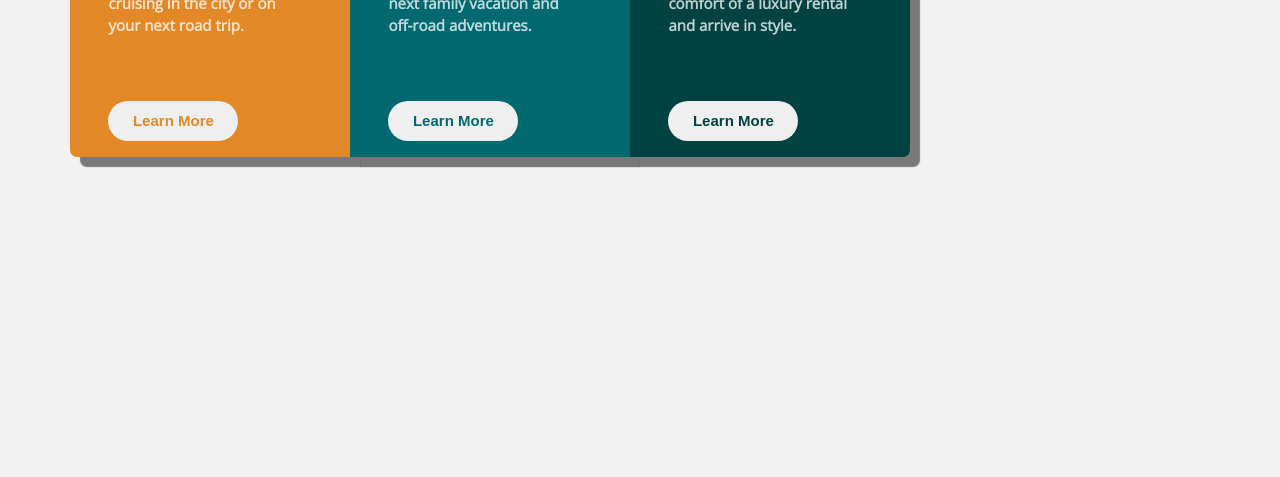
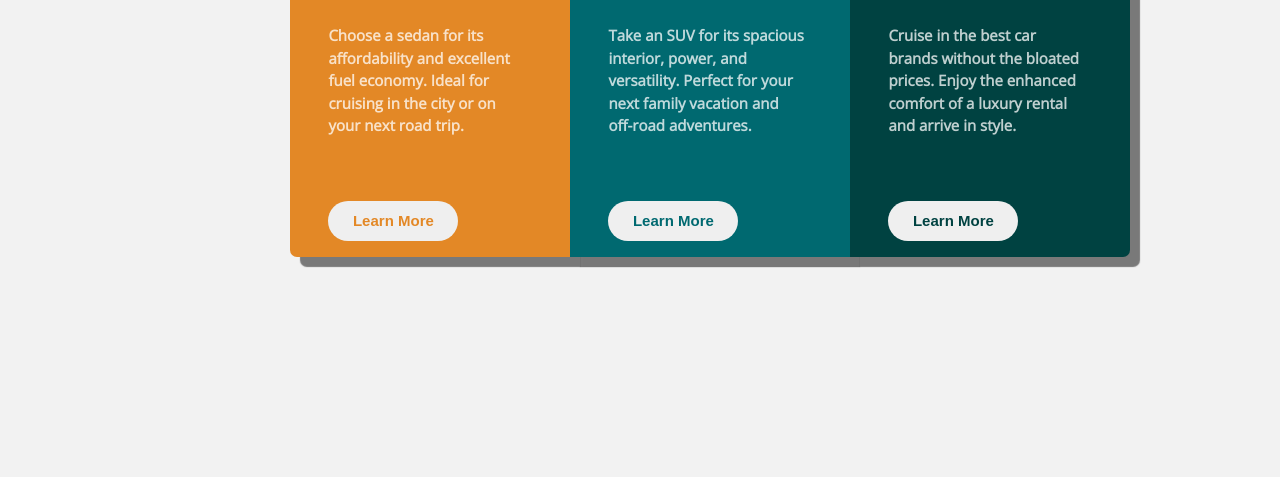
Before and after one commit to Dwidenbrahma/dv, a plain HTML site: page index.html in a window 1280 px wide. Shown: the part 323-800 px from the top of the page. Drawn offline with nearby package versions, Linux system fonts and the light colour scheme.

Commit message:
Update styles.css

```diff
--- a/styles.css
+++ b/styles.css
@@ -9,9 +9,8 @@ body{
 .container{
     width: fit-content;
     display: flex;
-    transform: translate(280px, 130px);
-    /* margin-left: 20vw;
-    margin-top: 10vh; */
+    margin: auto ;
+    margin-top: 100px;
 }
 .card{
     width: 280px;
```
